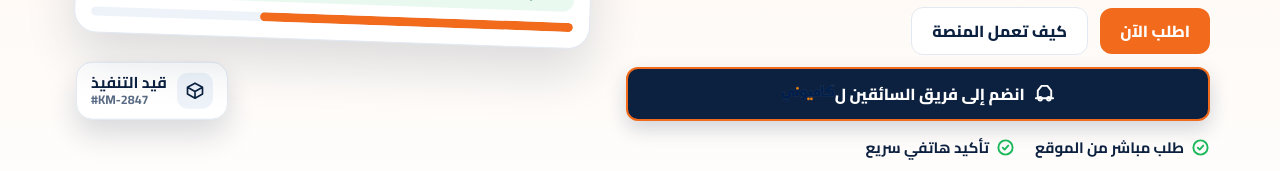
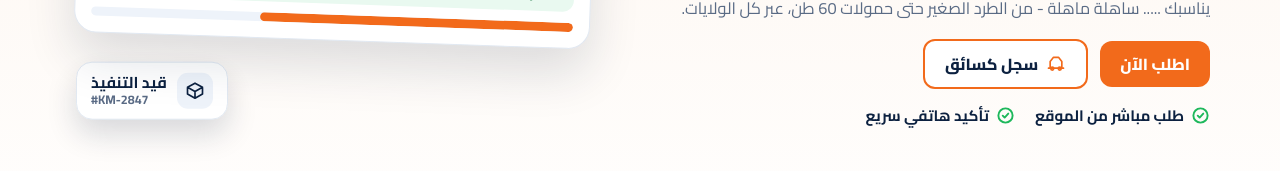
Before and after one commit to olivina-dz/camioni-whatsapp-server, a website: page public/index.html in a window 1280 px wide. Shown: the part 478-649 px from the top of the page. Drawn offline with Linux system fonts and the light colour scheme; a web font is replaced by a local one.

Commit message:
Website v206: small 'سجل كسائق' drivers button in hero, 'كيف تعمل المنصة' hero button removed

```diff
--- a/public/index.html
+++ b/public/index.html
@@ -109,9 +109,9 @@ nav.main a.active{background:var(--orange);color:#fff}
 .hero h1 .hl{color:var(--orange)}
 .hero .lead{color:var(--muted);font-size:1.13rem;margin:16px 0 24px;max-width:520px}
 .hero-ctas{display:flex;gap:12px;flex-wrap:wrap;align-items:center}
-.btn-driver{display:flex;width:100%;margin-top:12px;background:var(--navy);color:#fff;border:2px solid var(--orange);box-shadow:0 8px 20px rgba(12,33,64,.18)}
-.btn-driver:hover{background:var(--navy-2)}
-.btn-driver svg{width:23px;height:23px;flex-shrink:0}
+.btn-driver{background:#fff;color:var(--navy);border:2px solid var(--orange)}
+.btn-driver:hover{background:#fff4e8}
+.btn-driver svg{width:20px;height:20px;flex-shrink:0;color:var(--orange)}
 .hero-checks{display:flex;gap:22px;flex-wrap:wrap;margin-top:24px}
 .hero-checks span{display:inline-flex;align-items:center;gap:7px;font-weight:700;font-size:.94rem;color:var(--navy)}
 .hero-checks svg{width:19px;height:19px;flex-shrink:0}
@@ -938,9 +938,8 @@ img.offer-stamp.stamp-img{width:208px}
           <p class="lead">اطلب نقل بضاعتك مباشرة من الموقع بدون تحميل التطبيق حدّد نوع البضاعة ومكان الاستلام والتسليم،ثم انشر طلبك خلال دقائق تصلك عروض مختلفه من السائقين اختر ما يناسبك ..... ساهلة ماهلة - من الطرد الصغير حتى حمولات 60 طن، عبر كل الولايات.</p>
           <div class="hero-ctas">
             <a class="btn btn-orange" href="#/order">اطلب الآن</a>
-            <a class="btn btn-ghost" href="#/how">كيف تعمل المنصة</a>
+            <a class="btn btn-driver" href="/driver/"><svg viewBox="0 0 24 24" fill="none" stroke="currentColor" stroke-width="2" stroke-linecap="round" stroke-linejoin="round" aria-hidden="true"><path d="M3 17h18M5 17V9l4-5h6l4 5v8"/><circle cx="7.5" cy="17.5" r="1.8"/><circle cx="16.5" cy="17.5" r="1.8"/></svg>سجل كسائق</a>
           </div>
-          <a class="btn btn-driver" href="/driver/"><svg viewBox="0 0 24 24" fill="none" stroke="currentColor" stroke-width="2" stroke-linecap="round" stroke-linejoin="round" aria-hidden="true"><path d="M3 17h18M5 17V9l4-5h6l4 5v8"/><circle cx="7.5" cy="17.5" r="1.8"/><circle cx="16.5" cy="17.5" r="1.8"/></svg>انضم إلى فريق السائقين لكاميوني</a>
           <div class="hero-checks">
             <span><svg viewBox="0 0 24 24" fill="none" stroke="#1eb85c" stroke-width="2.4" stroke-linecap="round" stroke-linejoin="round"><circle cx="12" cy="12" r="9"/><path d="m8.5 12.2 2.4 2.4 4.6-5"/></svg> طلب مباشر من الموقع</span>
             <span><svg viewBox="0 0 24 24" fill="none" stroke="#1eb85c" stroke-width="2.4" stroke-linecap="round" stroke-linejoin="round"><circle cx="12" cy="12" r="9"/><path d="m8.5 12.2 2.4 2.4 4.6-5"/></svg> تأكيد هاتفي سريع</span>
@@ -2312,7 +2311,7 @@ var FR={
 "الأسئلة الشائعة":"Questions fréquentes",
 "اتصل بنا":"Contact",
 "اطلب الآن":"Commander",
-"انضم إلى فريق السائقين لكاميوني":"Rejoignez l'équipe des chauffeurs Camioni",
+"سجل كسائق":"S'inscrire comme chauffeur",
 "راسلنا واتساب — 0795 31 80 16":"Écrivez-nous sur WhatsApp — 0795 31 80 16",
 "الدعم":"Assistance",
 "نوع الشحنة":"Type de cargaison","الشاحنة":"Le camion","المسار":"Itinéraire","البضاعة":"Marchandise","الجدول":"Calendrier","الاتصال":"Contact","التحقق":"Vérification",
@@ -2876,7 +2875,7 @@ window.CAMIONI_I18N.en={
 "الأسئلة الشائعة":"FAQ",
 "اتصل بنا":"Contact us",
 "اطلب الآن":"Order now",
-"انضم إلى فريق السائقين لكاميوني":"Join the Camioni drivers team",
+"سجل كسائق":"Register as a driver",
 "راسلنا واتساب — 0795 31 80 16":"Message us on WhatsApp — 0795 31 80 16",
 "الدعم":"Support",
 "نوع الشحنة":"Shipment type","الشاحنة":"Truck","المسار":"Route","البضاعة":"Goods","الجدول":"Schedule","الاتصال":"Contact","التحقق":"Review",
```
